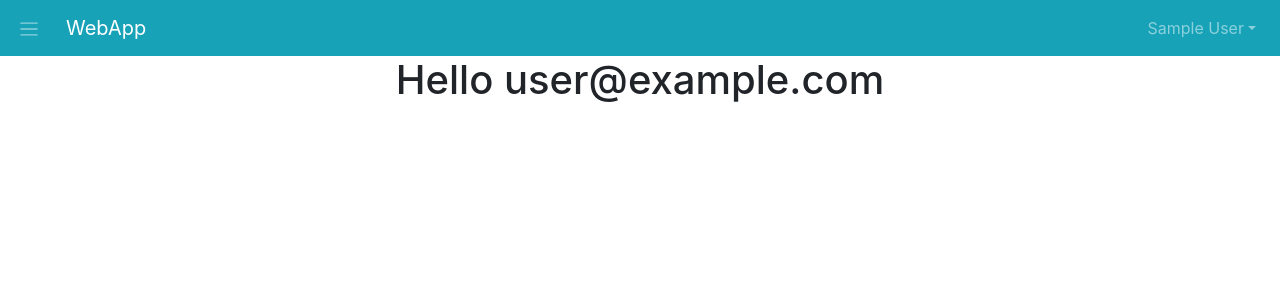
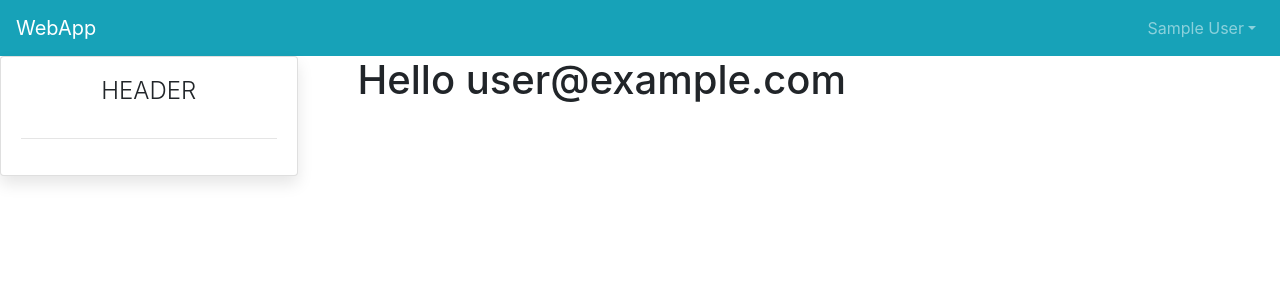
Before and after one commit to mrlee24/my-app, a Vue app: page / in a window 1280 px wide. Shown: the top 300 px of the page. Built offline with nearby package versions, Linux system fonts and the light colour scheme; no server answers; sample sign-in values are in the browser's storage.

Commit message:
Sidebar.vue
+ Sidebar.vue

```diff
--- a/src/App.vue
+++ b/src/App.vue
@@ -1,23 +1,40 @@
 <template>
   <div id="app">
-     <Navbar></Navbar>
-    <router-view/>
+    <Navbar></Navbar>
+    <div v-if="user.loggedIn" class="container-sticky">
+      <div class="row">
+        <Sidebar></Sidebar>
+        <Dashboard></Dashboard>
+      </div>
+    </div>
+    <div v-else>
+      <router-view />
+    </div>
   </div>
 </template>
 
 <script>
 import Navbar from '@/components/Navbar';
+import Sidebar from '@/components/Sidebar';
+import Dashboard from '@/components/Dashboard';
 
 export default {
   name: 'App',
 
   components: {
     Navbar,
+    Sidebar,
+    Dashboard
   },
 
   data: () => ({
     //
   }),
+  computed: {
+    user () {
+      return this.$store.getters.user
+    }
+  },
 };
 </script>
 
--- /dev/null
+++ b/src/components/Dashboard.vue
@@ -0,0 +1,17 @@
+<template>
+    <div class="col">
+        <div class="container">
+            <router-view/>
+        </div>
+    </div>
+</template>
+
+<script>
+export default {
+
+}
+</script>
+
+<style>
+
+</style>
--- a/src/components/Navbar.vue
+++ b/src/components/Navbar.vue
@@ -1,15 +1,5 @@
 <template>
     <b-navbar toggleable="lg" type="dark" variant="info">
-      <div v-if="user.loggedIn">
-        <a class="btn navbar-toggler-icon mr-4" v-b-toggle.sidebar-backdrop></a>
-
-        <b-sidebar id="sidebar-backdrop" :backdrop-variant="variant" backdrop shadow>
-          <div class="px-3 py-2">
-
-          </div>
-        </b-sidebar>
-      </div>
-
       <b-navbar-brand to="/">WebApp</b-navbar-brand>
       <b-navbar-toggle target="nav-collapse"></b-navbar-toggle>
       <b-collapse id="nav-collapse" is-nav>
--- a/src/components/Sidebar.vue
+++ b/src/components/Sidebar.vue
@@ -1,13 +1,36 @@
 <template>
-
+  <div class="col-3 position-static">
+    <div class="card card-sidebar bg-aqua">
+      <div class="card-body">
+        <h5 class="card-title text-center">Header</h5>
+        <hr />
+      </div>
+    </div>
+  </div>
 </template>
 
 <script>
 export default {
-
-}
+  computed: {
+    user() {
+      return this.$store.getters.user;
+    },
+  },
+};
 </script>
 
 <style>
+.card-sidebar {
+  border: 0;
+  border-radius: 1rem;
+  box-shadow: 0 0.5rem 1rem 0 rgba(0, 0, 0, 0.1);
+  background-color: #222222;
+}
 
+.card-sidebar .card-title {
+  text-transform: uppercase;
+  margin-bottom: 2rem;
+  font-weight: 300;
+  font-size: 1.5rem;
+}
 </style>
--- a/src/views/Home.vue
+++ b/src/views/Home.vue
@@ -1,9 +1,9 @@
 <template>
   <div class="container" v-if="user.loggedIn">
-    <h1 align="center">Hello {{user.data.email}}</h1>
+    <h1>Hello {{user.data.email}}</h1>
   </div>
   <div v-else>
-    <h1 align="center">Please login into your account</h1>
+    <h1>Please login into your account</h1>
   </div>
 </template>
 
--- a/src/views/Login.vue
+++ b/src/views/Login.vue
@@ -52,9 +52,6 @@
               </div>
             </div>
           </div>
-        </template>
-        <template v-else>
-            <div><h1>Hello {{user.data.email}}</h1></div>
         </template>
   </div>
 </template>
```
Also changed, not shown: src/components/PersonalInfoCard.vue (+144 -63 lines), 1 other file (tests, documents, lock files or other folders).
